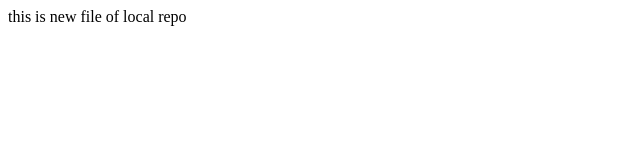
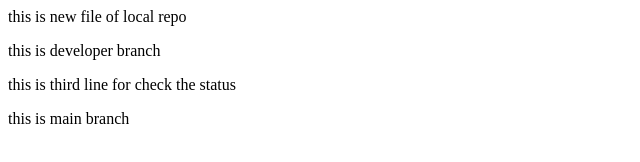
Before and after one commit to narendra9057/local-repo, a plain HTML site: page index.html in a window 1280 px wide. Shown: the whole page, without its empty margins (0-640 px from the left). Drawn offline with Linux system fonts and the light colour scheme.

Commit message:
this is the main local-repo ki index file mein change kiya

```diff
--- a/index.html
+++ b/index.html
@@ -1 +1,4 @@
 <p>this is new file of local repo</p>
+<p>this is developer branch</p>
+<p>this is third line for check the status</p>
+<p>this is main branch</p>
```
